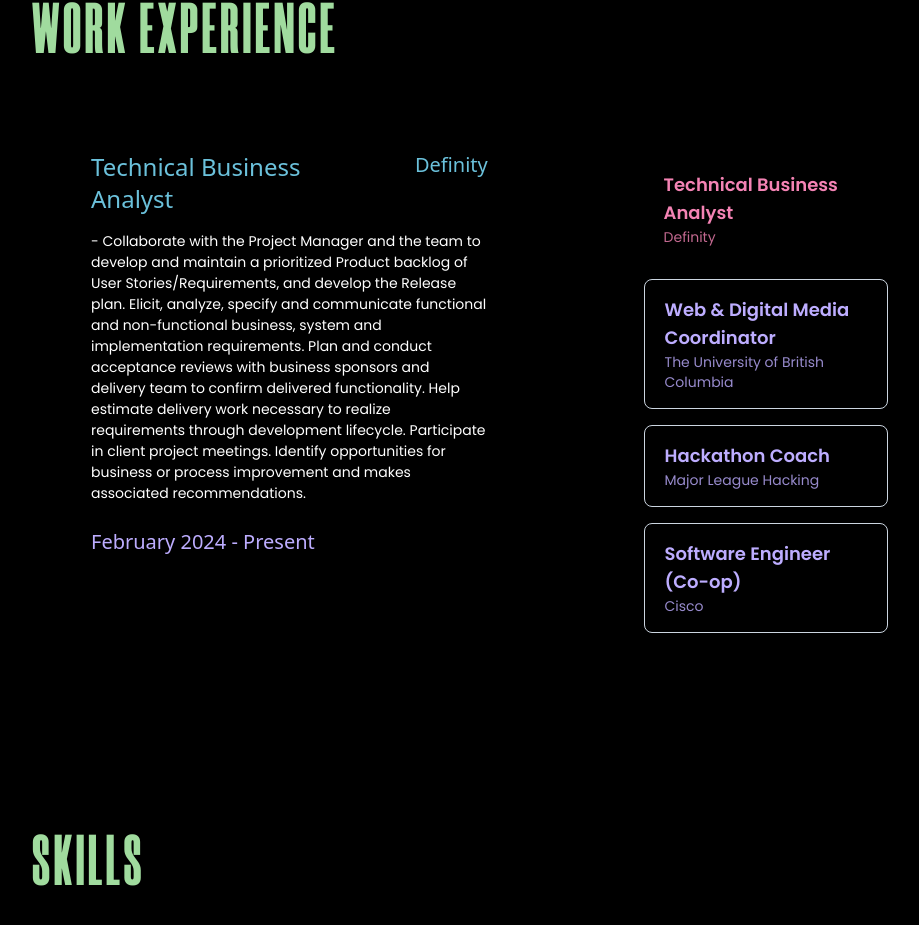
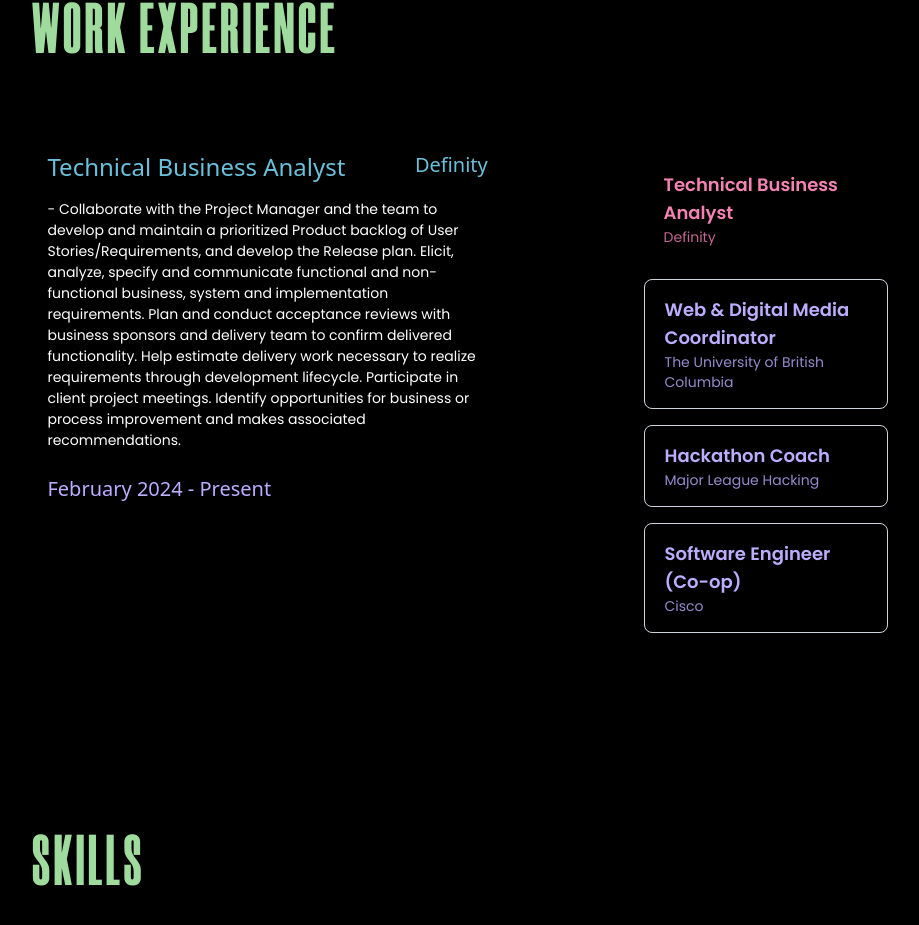
Before and after one commit to shreyasichauhan19/ShreyasiChauhan, a React (Vite) app: page / in a window 1280 px wide. Shown: the part 953-1878 px from the top of the page, without its empty margins (184-1103 px from the left). Built offline with nearby package versions, Linux system fonts and the light colour scheme; a web font is replaced by a local one.

Commit message:
fix(ui): adjust alignment to reduce right floato

```diff
--- a/src/Components/WorkExperienceCards.jsx
+++ b/src/Components/WorkExperienceCards.jsx
@@ -9,7 +9,7 @@
         <div className="ml-[13px] h-[25px] w-[25px] items-center justify-center
         rounded-full ">
         </div>
-        <div className="mb-10 ml-[8%] mr-[8%] block max-w-xl max-h-xl rounded-lg bg-neutral-50 p-6
+        <div className=" mr-[8%] block max-w-xl max-h-xl rounded-lg bg-neutral-50 p-6
         shadow-md shadow-black/5 dark:bg-neutral-700 dark:shadow-black/10">
           <div className="mb-4 flex justify-between">
             <a
```
